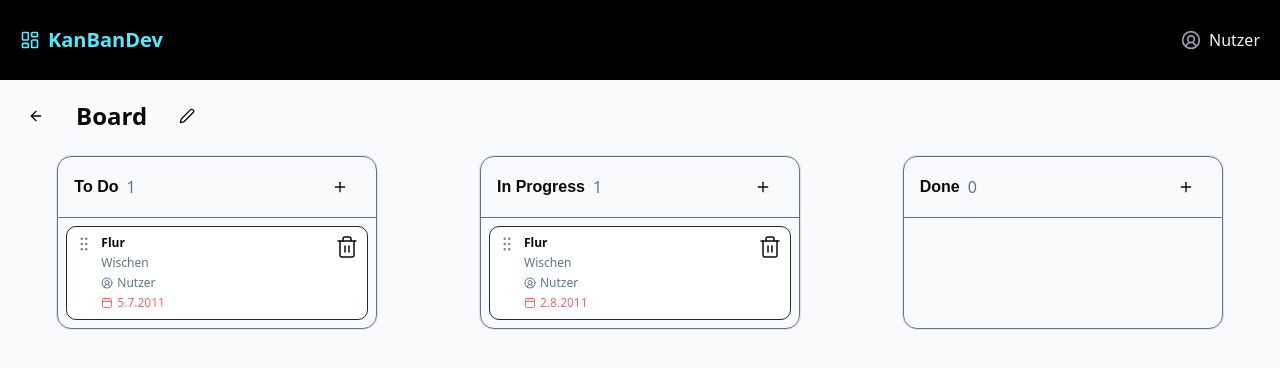
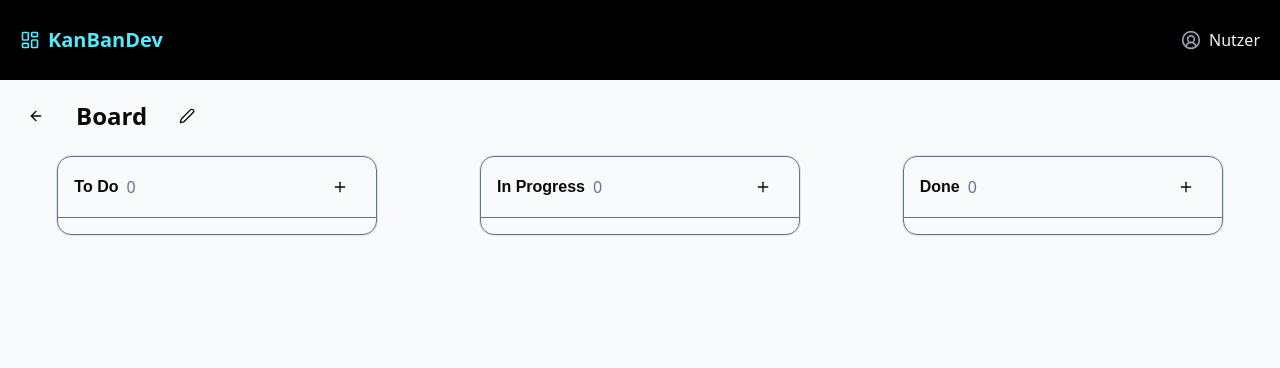
Before and after one commit to Schokett/KanBanDev, a React (Vite) app: page /KanBanDev/boardoverview/board/1 in a window 1280 px wide. Shown: the top 368 px of the page. Built offline with nearby package versions, Linux system fonts and the light colour scheme.

Commit message:
Tasks on Board interface

```diff
--- a/src/pages/Board.tsx
+++ b/src/pages/Board.tsx
@@ -1,10 +1,12 @@
 import { Button } from "@/components/ui/button";
 import { ArrowLeft, Check, Edit2, X } from "lucide-react";
-import { Link } from "react-router-dom";
+import { Link, useParams } from "react-router-dom";
 import { Input } from "@/components/ui/input";
 import { useEffect, useState } from "react";
 import TasksCard from "@/components/TaskCard";
 import type { Task } from "@/components/TaskCard";
+import { getBoards } from "@/lib/api";
+import type { Board } from "@/types/board.type";
 
 const TASKS_STORAGE_KEY = "tasks";
 
@@ -34,15 +36,18 @@ function loadTasks(): Task[] {
   return parsed.map((t) => ({ ...t, deadline: new Date(t.deadline) }));
 }
 
-function Board() {
+function BoardDetail() {
   const [boardName, setBoardName] = useState("Board");
   const [previousName, setPreviousName] = useState("");
   const [isEditing, setIsEditing] = useState<Boolean>(false);
-  const [tasks, setTasks] = useState<Task[]>(loadTasks);
-
+  const [tasks, setTasks] = useState<Task[]>([]);
+  const [board, setBoard] = useState<Board>({ id: "", name: "", tasks: [], columns: 3 });
+  const { id } = useParams();
   useEffect(() => {
-    localStorage.setItem(TASKS_STORAGE_KEY, JSON.stringify(tasks));
-  }, [tasks]);
+    const boards = getBoards();
+    const currentBoard = boards.find((board) => board.id === id);
+    if (currentBoard) setBoard(currentBoard);
+  }, []);
 
   const startEditing = () => {
     setPreviousName(boardName);
@@ -101,19 +106,19 @@ function Board() {
           <TasksCard
             status="todo"
             title="To Do"
-            tasks={tasks.filter((t) => t.status === "todo")}
+            tasks={board.tasks.filter((t) => t.status === "todo")}
             onDrop={handleDrop}
           />
           <TasksCard
             status="inprogress"
             title="In Progress"
-            tasks={tasks.filter((t) => t.status === "inprogress")}
+            tasks={board.tasks.filter((t) => t.status === "inprogress")}
             onDrop={handleDrop}
           />
           <TasksCard
             status="done"
             title="Done"
-            tasks={tasks.filter((t) => t.status === "done")}
+            tasks={board.tasks.filter((t) => t.status === "done")}
             onDrop={handleDrop}
           />
         </div>
@@ -121,4 +126,4 @@ function Board() {
     </div>
   );
 }
-export default Board;
+export default BoardDetail;
--- a/src/pages/BoardOverview.tsx
+++ b/src/pages/BoardOverview.tsx
@@ -59,7 +59,7 @@ function BoardOverview() {
                     onClick={() => {
                       dispatch({
                         type: "ADD",
-                        data: { id: crypto.randomUUID(), name, columns: 3, tasks: 0 },
+                        data: { id: crypto.randomUUID(), name, columns: 3, tasks: [] },
                       });
                       setName("");
                     }}
@@ -80,7 +80,7 @@ function BoardOverview() {
                 <CardTitle>{b.name}</CardTitle>
                 <CardDescription>
                   <span className="">{b.columns} Spalten • </span>
-                  <span className="">{b.tasks} Tasks</span>
+                  <span className="">{b.tasks.length} Tasks</span>
                 </CardDescription>
               </div>
               <div className="w-fit">
--- a/src/router.tsx
+++ b/src/router.tsx
@@ -1,6 +1,6 @@
 import { createBrowserRouter } from "react-router-dom";
 import App from "./App";
-import Board from "./pages/Board";
+import BoardDetail from "./pages/Board";
 import Profile from "./pages/Profile";
 import BoardOverview from "./pages/BoardOverview";
 
@@ -16,7 +16,7 @@ export const router = createBrowserRouter(
           path: "boardoverview",
           children: [
             { index: true, element: <BoardOverview /> },
-            { path: "board/:id", element: <Board /> },
+            { path: "board/:id", element: <BoardDetail /> },
           ],
         },
       ],
--- a/src/types/board.type.ts
+++ b/src/types/board.type.ts
@@ -1,6 +1,24 @@
+import type { Task } from "@/components/TaskCard";
+
 export interface Board {
   id: string;
   name: string;
   columns: number;
-  tasks: number;
+  tasks: Task[];
 }
+
+const boardExample: Board = {
+  id: "asdasdas",
+  name: "asdasdaw",
+  columns: 3,
+  tasks: [
+    {
+      id: "string",
+      title: "string",
+      task: "string",
+      person: "string",
+      deadline: new Date(),
+      status: "todo",
+    },
+  ],
+};
```
